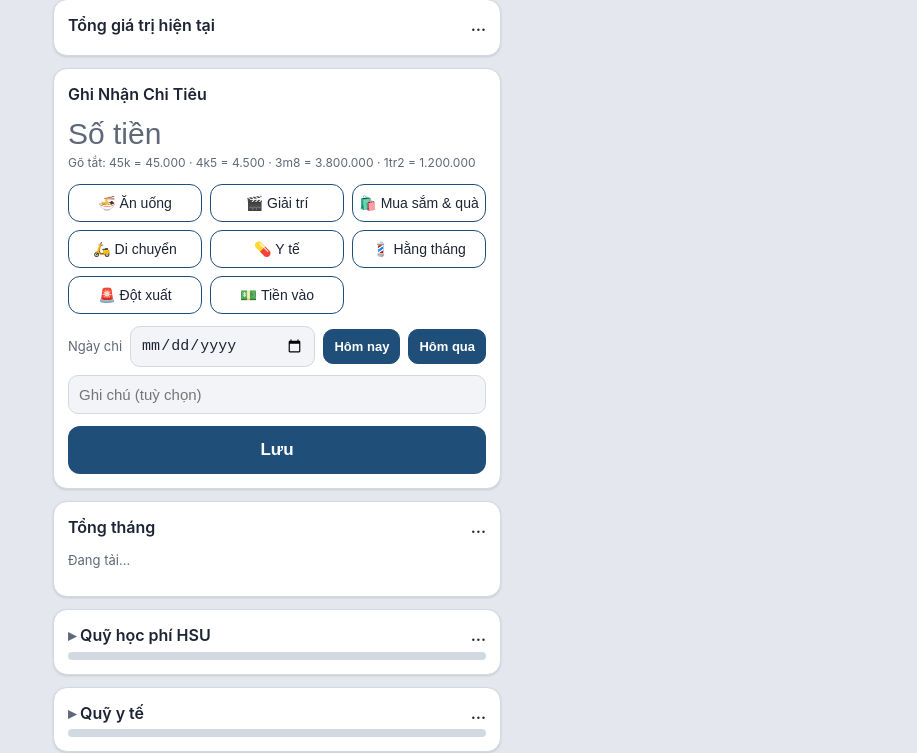
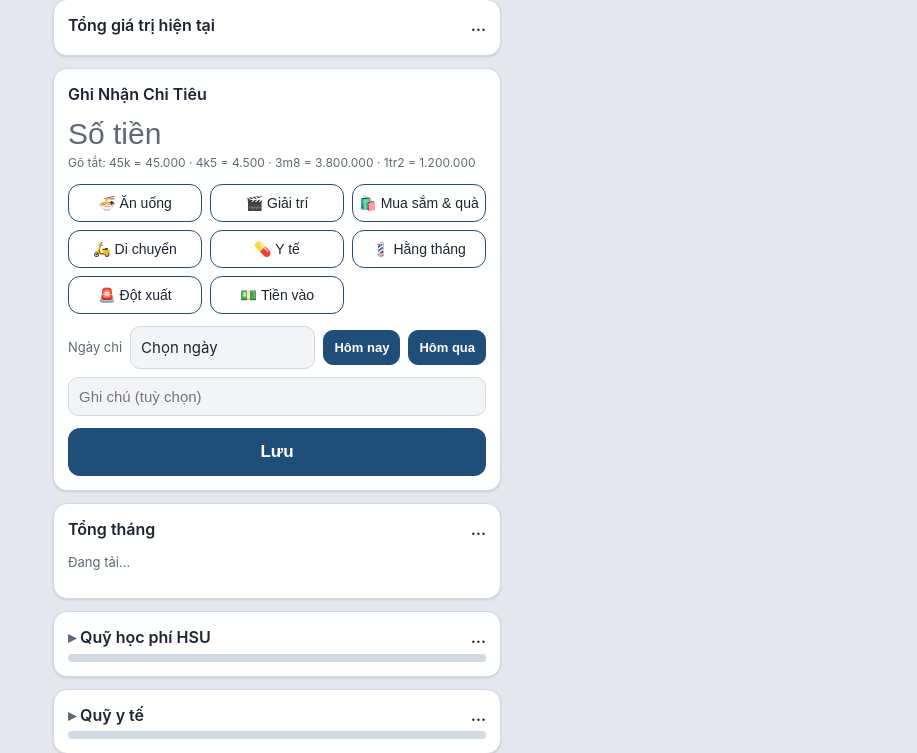
Before and after one commit to Cand01t/chi-tieu, a plain HTML site: page index.html in a window 1280 px wide. Shown: the part 58-811 px from the top of the page, without its empty margins (363-1280 px from the left). Drawn offline with Linux system fonts and the light colour scheme.

Commit message:
Add files via upload

```diff
--- a/index.html
+++ b/index.html
@@ -115,6 +115,9 @@ var AUTH = (function () {
   .chip { border:1.5px solid var(--btn); background:transparent; color:var(--ink); border-radius:12px; padding:10px 6px; font-size:14px; text-align:center; }
   .chip.on { background:var(--btn); border-color:var(--btn); color:var(--btnink); font-weight:600; }
   .row { display:flex; gap:8px; }
+  .dwrap { position:relative; flex:1; min-width:0; display:block; }
+  .dwrap input[type=date] { position:absolute; inset:0; width:100%; height:100%; opacity:0; padding:0; border:0; }
+  .dtxt { display:block; border:1px solid var(--line); border-radius:10px; padding:10px; font-size:15px; background:var(--field); color:var(--ink); white-space:nowrap; }
   input[type=date], input.note, select.note { flex:1; min-width:0; border:1px solid var(--line); border-radius:10px; padding:10px; font-size:15px; background:var(--field); color:var(--ink); }
   .save { width:100%; margin-top:12px; border:none; border-radius:12px; padding:14px; font-size:17px; font-weight:600; background:var(--btn); color:var(--btnink); }
   .save:disabled { opacity:.5; }
@@ -184,7 +187,7 @@ var AUTH = (function () {
     </div>
     <div class="row" style="align-items:center">
       <span class="muted" style="white-space:nowrap">Ngày chi</span>
-      <input type="date" id="date">
+      <label class="dwrap"><span class="dtxt" id="dateTxt"></span><input type="date" id="date"></label>
       <button class="dbtn" id="dToday">Hôm nay</button><button class="dbtn" id="dYest">Hôm qua</button>
     </div>
     <div class="row" style="margin-top:8px">
@@ -312,8 +315,13 @@ var AUTH = (function () {
     var d = new Date(); d.setDate(d.getDate() + days);
     return d.getFullYear() + '-' + ('0' + (d.getMonth() + 1)).slice(-2) + '-' + ('0' + d.getDate()).slice(-2);
   }
-  $('dToday').onclick = function () { $('date').value = isoOffset(0); };
-  $('dYest').onclick = function () { $('date').value = isoOffset(-1); };
+  /* Hiện ngày dạng dd/mm/yyyy (ô chọn ngày gốc của điện thoại nằm ẩn bên dưới) */
+  function showDate() { var v = $('date').value, p = v.split('-'); $('dateTxt').textContent = p.length === 3 ? p[2] + '/' + p[1] + '/' + p[0] : 'Chọn ngày'; }
+  $('date').addEventListener('input', showDate); $('date').addEventListener('change', showDate);
+  $('date').addEventListener('click', function () { try { this.showPicker(); } catch (e) {} });
+  $('dToday').onclick = function () { $('date').value = isoOffset(0); showDate(); };
+  $('dYest').onclick = function () { $('date').value = isoOffset(-1); showDate(); };
+  showDate();
   document.querySelectorAll('.chip').forEach(function (b) {
     b.onclick = function () {
       document.querySelectorAll('.chip').forEach(function (x) { x.classList.remove('on'); });
@@ -331,7 +339,7 @@ var AUTH = (function () {
     try { fillHealth(s); } catch (e) {}
     try { fillTravel(s); } catch (e) {}
     $('month').textContent = s.month + ' · ngày ' + s.day + '/' + s.days;
-    if (!$('date').value) $('date').value = s.todayISO;
+    if (!$('date').value) { $('date').value = s.todayISO; showDate(); }
 
     var a = s.assets || {};
     if (a.missing) { $('asav').textContent = '–'; $('asub').textContent = 'Chưa có sheet “Tổng quan”. Nhập file So-tiet-kiem.xlsx vào Sheet này: Tệp → Nhập → Tải lên → Chèn trang tính mới.'; }
--- a/sw.js
+++ b/sw.js
@@ -1,5 +1,5 @@
 /* Lưu sẵn giao diện để app mở nhanh; dữ liệu luôn lấy mới từ Google Sheets */
-var CACHE = 'chitieu-v3';
+var CACHE = 'chitieu-v4';
 var SHELL = ['./', 'index.html', 'manifest.json', 'icon-192.png', 'icon-512.png'];
 self.addEventListener('install', function (e) { e.waitUntil(caches.open(CACHE).then(function (c) { return c.addAll(SHELL); })); self.skipWaiting(); });
 self.addEventListener('activate', function (e) {
```
Also changed, not shown: icon-192.png, icon-512.png, icon-maskable-512.png, manifest.json.
